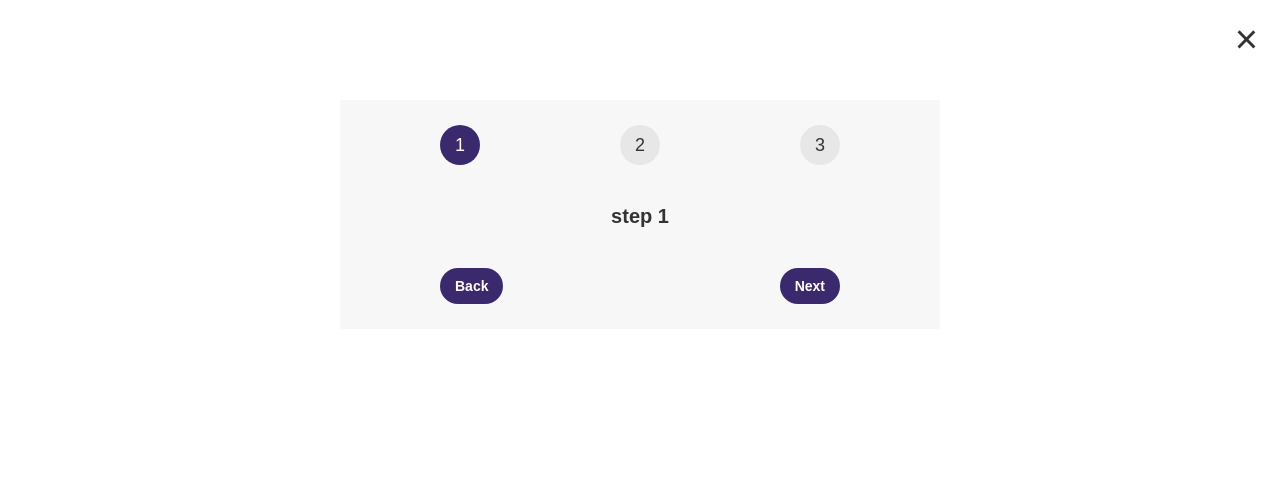
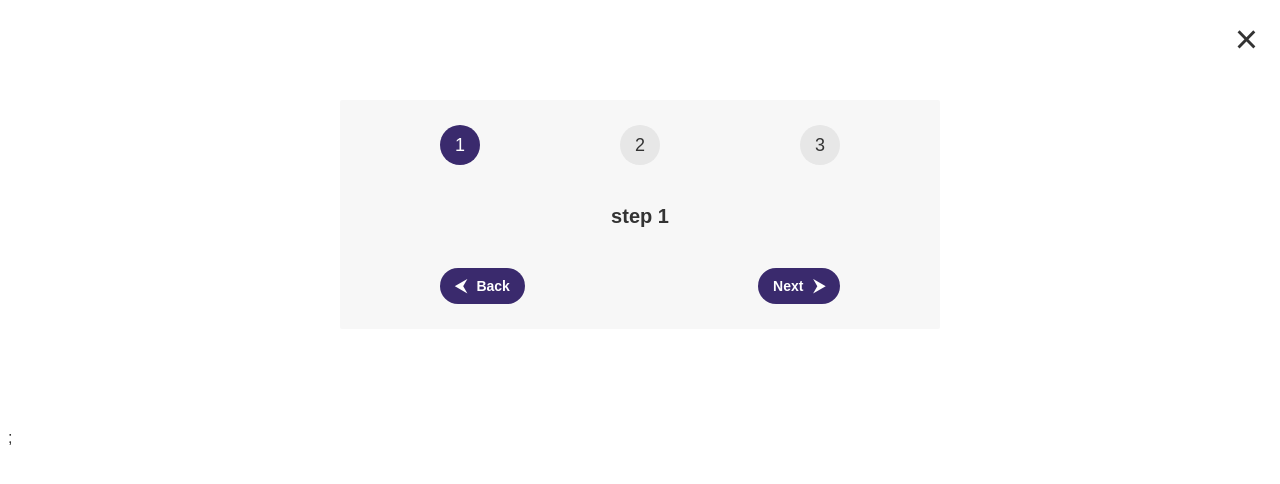
Before and after one commit to qaserge/react-steps, a React (Create React App) app: page / in a window 1280 px wide. Shown: the top 484 px of the page. Built offline with nearby package versions, Linux system fonts and the light colour scheme.

Commit message:
The button is placed in a separate component with children props

```diff
--- a/src/App.js
+++ b/src/App.js
@@ -1,44 +1,11 @@
-import { useState } from "react";
+import Steps from "./components/Steps";
 
 const message = ["step 1", "step 2", "step 3"];
 
 export default function App() {
-  const [step, setStep] = useState(1);
-  const [isOpen, setIsOpen] = useState(true);
-
-  function handleBackStep() {
-    if (step > 1) setStep((s) => s - 1);
-  }
-
-  function handleNextStep() {
-    if (step < 3) setStep((s) => s + 1);
-  }
-
   return (
-    <>
-      <button className="close" onClick={() => setIsOpen((is) => !is)}>
-        &times;
-      </button>
-      {isOpen && (
-        <div className="steps">
-          <div className="numbers">
-            <div className={step >= 1 ? "active" : ""}>1</div>
-            <div className={step >= 2 ? "active" : ""}>2</div>
-            <div className={step >= 3 ? "active" : ""}>3</div>
-          </div>
-
-          <p className="message">{message[step - 1]}</p>
-
-          <div className="buttons">
-            <button className="button" onClick={handleBackStep}>
-              Back
-            </button>
-            <button className="button" onClick={handleNextStep}>
-              Next
-            </button>
-          </div>
-        </div>
-      )}
-    </>
+    <div>
+      <Steps message={message} />;
+    </div>
   );
 }
--- /dev/null
+++ b/src/components/Button.jsx
@@ -0,0 +1,12 @@
+export default function Button({ textColor, bgColor, onClick, children }) {
+  return (
+    <div>
+      <button
+        style={{ backgroundColor: bgColor, color: textColor }}
+        onClick={onClick}
+      >
+        {children}
+      </button>
+    </div>
+  );
+}
--- /dev/null
+++ b/src/components/Steps.jsx
@@ -0,0 +1,43 @@
+import { useState } from "react";
+import Button from "./Button";
+
+export default function Steps({ message }) {
+  const [step, setStep] = useState(1);
+  const [isOpen, setIsOpen] = useState(true);
+
+  function handleBackStep() {
+    if (step > 1) setStep((s) => s - 1);
+  }
+
+  function handleNextStep() {
+    if (step < 3) setStep((s) => s + 1);
+  }
+
+  return (
+    <>
+      <button className="close" onClick={() => setIsOpen((is) => !is)}>
+        &times;
+      </button>
+      {isOpen && (
+        <div className="steps">
+          <div className="numbers">
+            <div className={step >= 1 ? "active" : ""}>1</div>
+            <div className={step >= 2 ? "active" : ""}>2</div>
+            <div className={step >= 3 ? "active" : ""}>3</div>
+          </div>
+
+          <p className="message">{message[step - 1]}</p>
+
+          <div className="buttons">
+            <Button bgColor="#3a2a6d" textColor="#fff" onClick={handleBackStep}>
+              <span>&#11164;</span>Back
+            </Button>
+            <Button bgColor="#3a2a6d" textColor="#fff" onClick={handleNextStep}>
+              Next<span>&#11166;</span>
+            </Button>
+          </div>
+        </div>
+      )}
+    </>
+  );
+}
```
Also changed, not shown: src/App-v1.js (added, +44 -0 lines).
